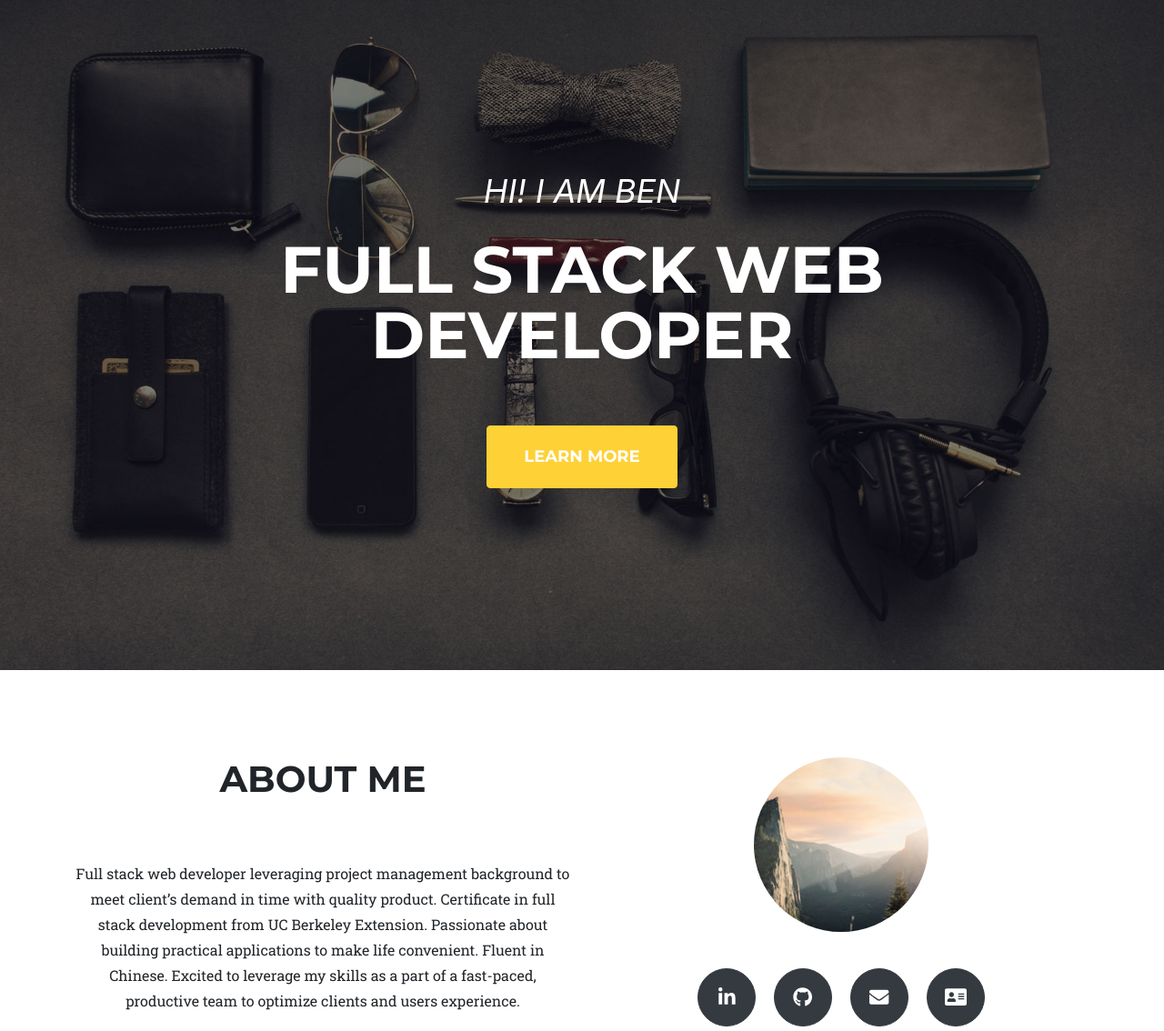
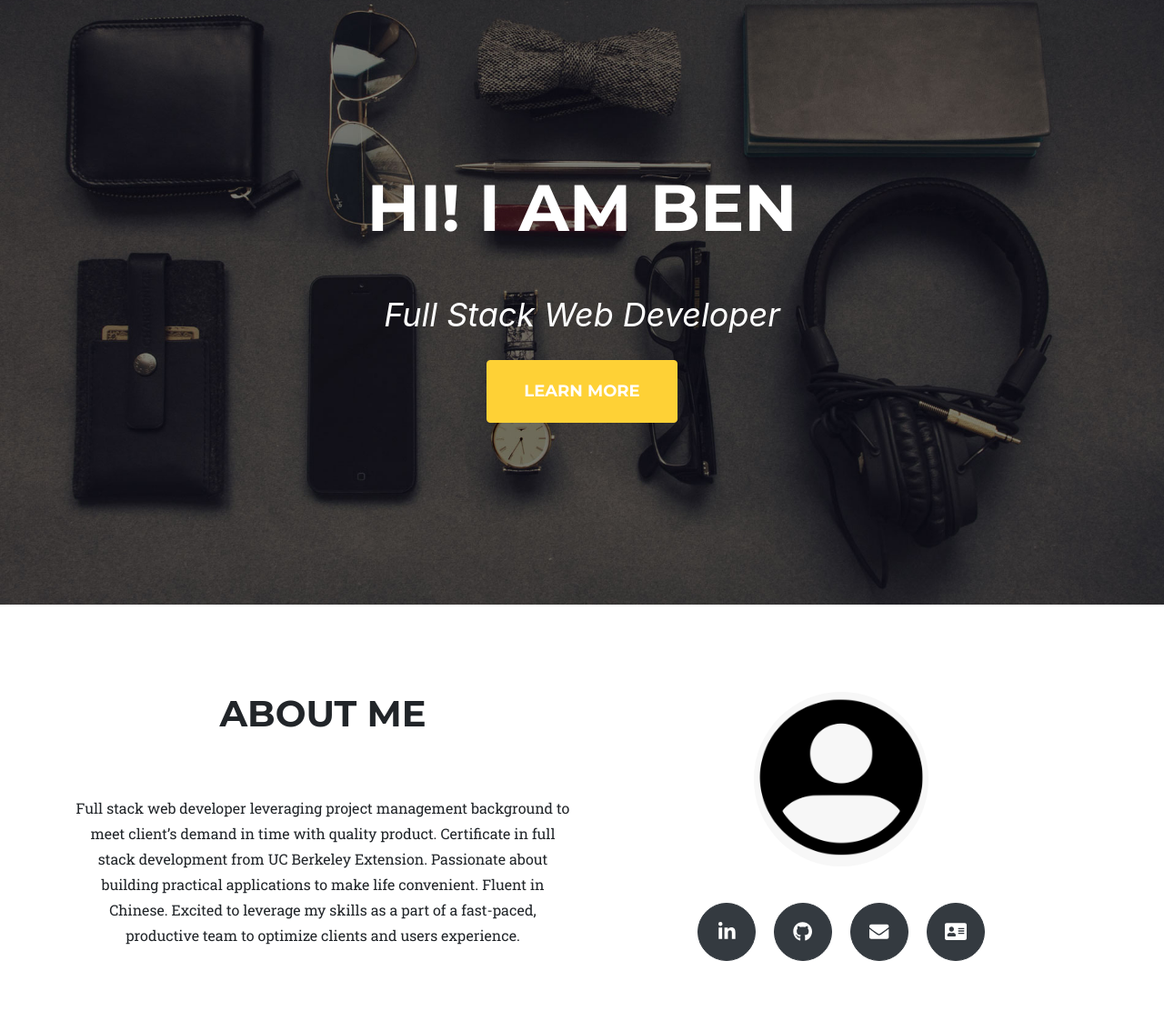
Before and after one commit to benfung1996/Responsive-Portfolio, a plain HTML site: page index.html in a window 1280 px wide. Shown: the part 80-1214 px from the top of the page at 91% size. Drawn offline with nearby package versions, Linux system fonts and the light colour scheme; a script that the page names is missing; a web font is replaced by a local one.

Commit message:
added avatar

```diff
--- a/index.html
+++ b/index.html
@@ -44,8 +44,8 @@
     <!-- Masthead-->
     <header class="masthead">
         <div class="container">
-            <div class="masthead-subheading">HI! I AM BEN</div>
-            <div class="masthead-heading text-uppercase">Full Stack Web Developer</div>
+            <div class="masthead-heading text-uppercase">HI! I AM BEN</div>
+            <div class="masthead-subheading">Full Stack Web Developer</div>
             <a class="btn btn-primary btn-xl text-uppercase js-scroll-trigger" href="#about">Learn More</a>
         </div>
     </header>
@@ -64,7 +64,7 @@
                             and users experience.</p>
                     </div>
                     <div class="col">
-                        <div class="profile-avatar"><img class="rounded-circle img-avatar" src="assets/img/about/1.jpg"
+                        <div class="profile-avatar"><img class="rounded-circle img-avatar" src="assets/img/about/avatar.png"
                                 alt="" /></div>
                         <a class="btn btn-dark btn-social mx-2" target="_blank"
                             href="https://www.linkedin.com/in/ben-fung-76895519a/"><i
```
Also changed, not shown: assets/img/about/1.jpg (deleted), assets/img/about/2.jpg (deleted), assets/img/about/3.jpg (deleted), assets/img/about/4.jpg (deleted), assets/img/about/avatar.png (added).
